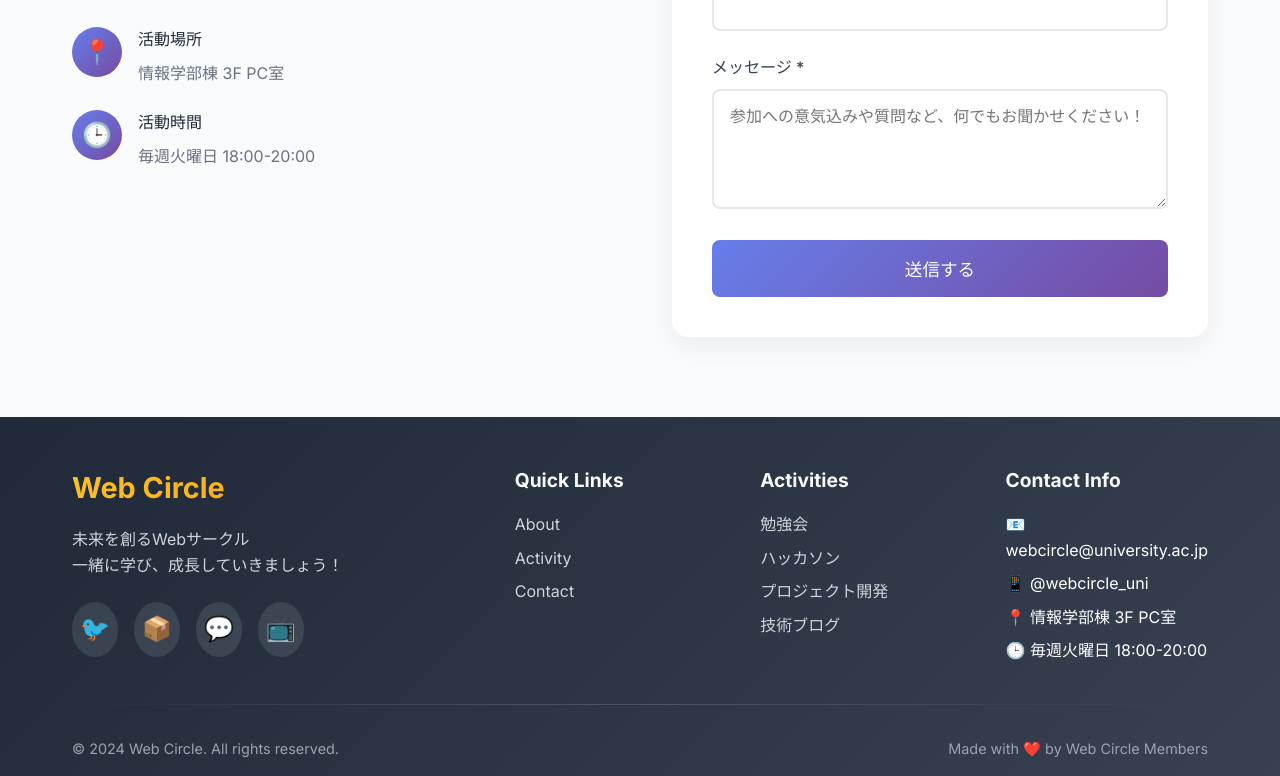
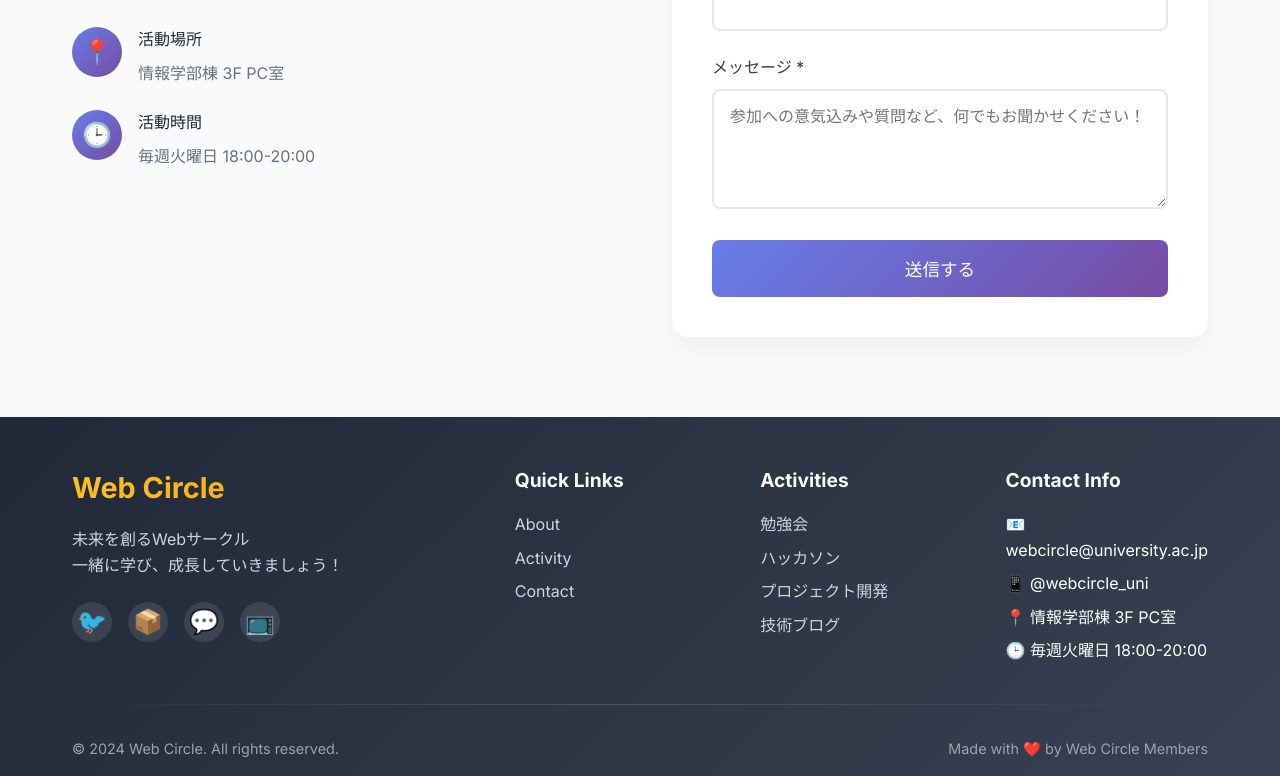
Before and after one commit to tus-Web/landing-page, a React (Vite) app: page / in a window 1280 px wide. Shown: the part 3520-4296 px from the top of the page. Built offline with nearby package versions, Linux system fonts and the light colour scheme.

Commit message:
style: make footer social icons circular

```diff
--- a/src/components/Footer/Footer.css
+++ b/src/components/Footer/Footer.css
@@ -63,9 +63,12 @@
 }
 
 .social-links a {
-  display: inline-block;
+  display: flex;
+  align-items: center;
+  justify-content: center;
+  width: 40px;
+  height: 40px;
   font-size: 1.5rem;
-  padding: 0.5rem;
   background: rgba(255, 255, 255, 0.1);
   border-radius: 50%;
   transition: all 0.3s ease;
```
